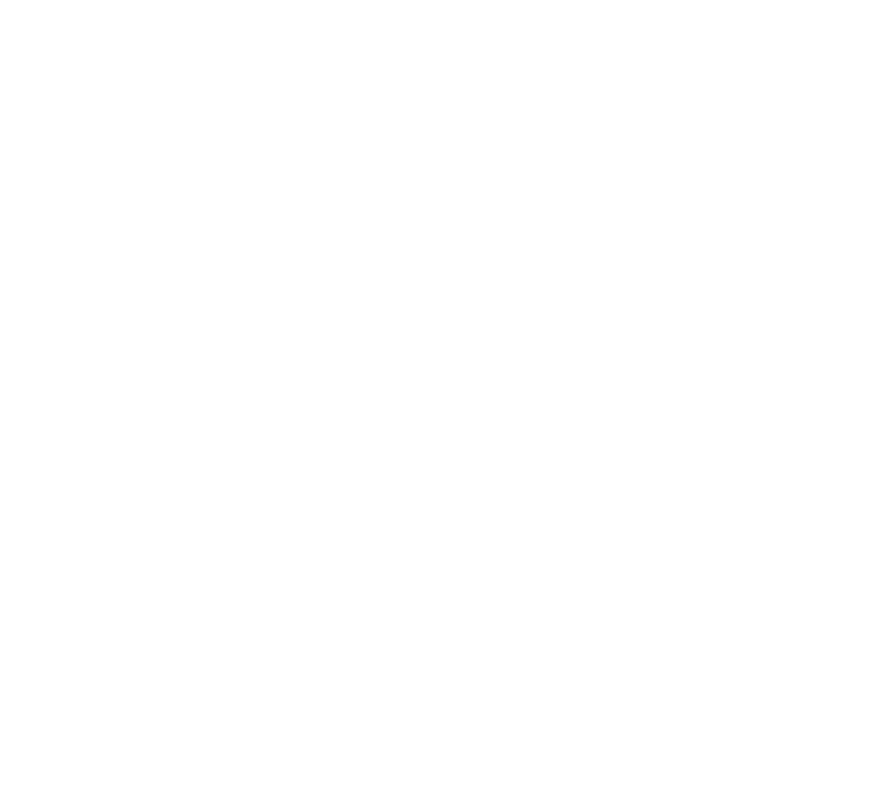
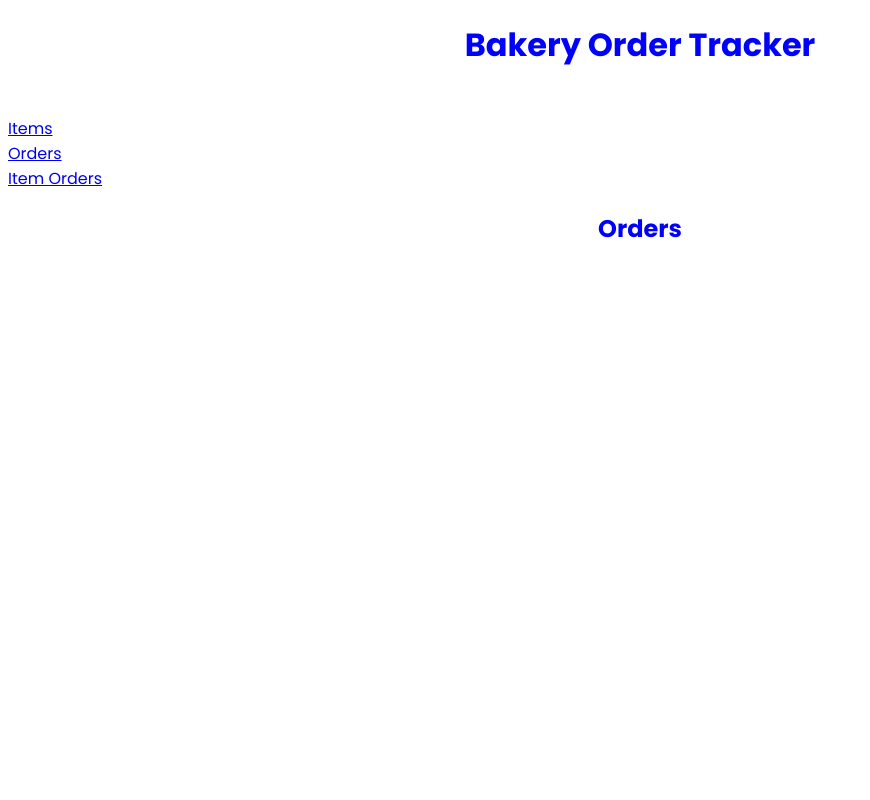
Before and after one commit to cemmartin/python_project, a Flask app: page /itemorders in a window 1280 px wide. Before the commit the part shown is empty. Shown: the whole page, without its empty margins (0-870 px from the left). Run offline with Flask 3, Linux system fonts and the light colour scheme.

Commit message:
a few updates

```diff
--- a/static/css/style.css
+++ b/static/css/style.css
@@ -1,3 +1,7 @@
+body {
+    font-family: 'Poppins', sans-serif;
+}
+
 nav>ul {
     list-style-type: none;
     display: inline;
--- a/templates/base.jinja
+++ b/templates/base.jinja
@@ -7,6 +7,11 @@
          {# nav bar goes here --> orders, items, customers(?) & their links (hrefs) # #}
 
         <link rel="stylesheet" href="{{ url_for('static', filename='css/style.css') }}">
+
+        <link rel="preconnect" href="https://fonts.googleapis.com">
+        <link rel="preconnect" href="https://fonts.gstatic.com" crossorigin>
+        <link href="https://fonts.googleapis.com/css2?family=Poppins:ital,wght@0,400;0,600;0,700;1,400;1,600;1,700&display=swap" rel="stylesheet">
+
     </head>
 <body>
     <main>
--- a/templates/itemorders/index.jinja
+++ b/templates/itemorders/index.jinja
@@ -0,0 +1,12 @@
+{% extends 'base.jinja' %}
+
+{% block content %}
+<h1>Orders</h1>
+<p>
+{% for item in items %}
+
+<a href="/items/{{ item.id }}"> {{item.item_name}}</a>
+{% endfor %}
+</p>
+
+{% endblock %}
--- a/templates/orders/index.jinja
+++ b/templates/orders/index.jinja
@@ -1,7 +1,7 @@
 {% extends 'base.jinja' %}
 
 {% block content %}
-<h1> Orders </h1>
+<h1> Customers </h1>
 
 <p>
 {% for order in orders %}
```
